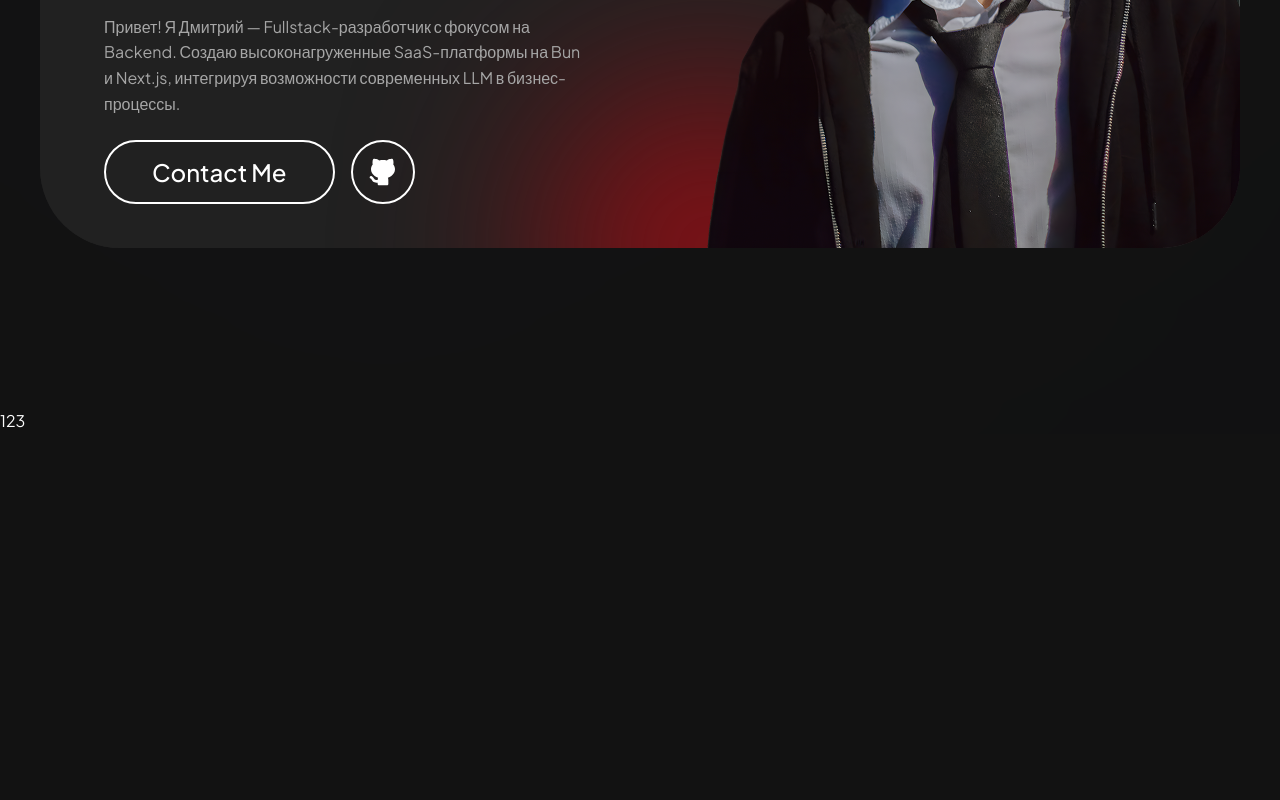
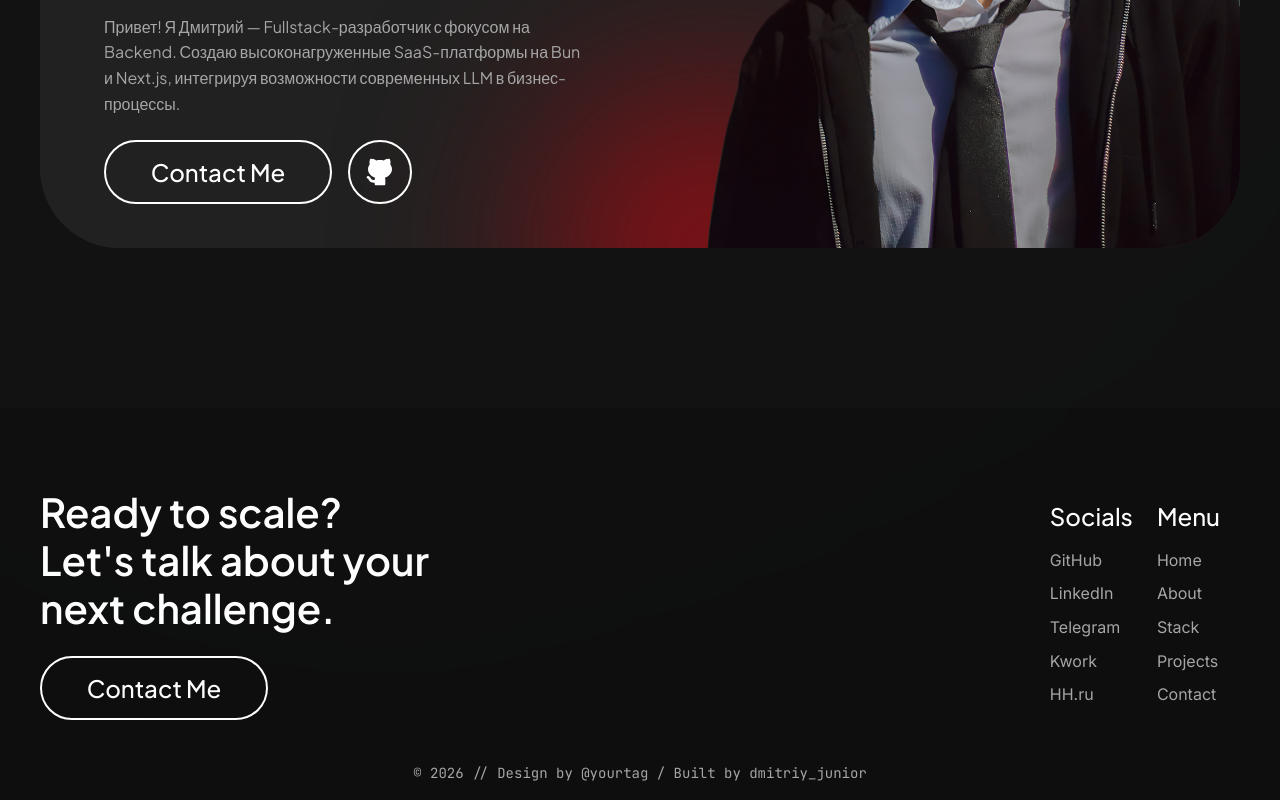
Before and after one commit to Andrets/andrets.github.io, a Next.js app: page / in a window 1280 px wide. Shown: the part 489-1289 px from the top of the page. Before the commit the page ends 923 px from the top, so only its background shows below. Built offline with nearby package versions, Linux system fonts and the light colour scheme.

Commit message:
footer; fix head section

```diff
--- a/assets/styles/globals.css
+++ b/assets/styles/globals.css
@@ -50,6 +50,10 @@
     --color-gradient: var(--color-gradient);
 }
 
+* {
+    box-sizing: border-box;
+}
+
 body {
     background-color: var(--background);
     color: var(--foreground);
--- a/components/home/footer.tsx
+++ b/components/home/footer.tsx
@@ -1,3 +1,70 @@
+import Link from "next/link";
+import { Button } from "@/components/ui/button";
+
 export function Footer() {
-  return <footer>123</footer>;
+  return (
+    <footer className="bg-secondary">
+      <div className="pt-20 pb-11 flex justify-between max-w-width mx-auto items-center">
+        <div className="flex flex-col gap-6 max-w-1/3">
+          <h2 className="text-[2.5rem] font-semibold leading-tightest">
+            Ready to scale?
+            <br />
+            Let{"'"}s talk about your next challenge.
+          </h2>
+          <Button variant="big" asChild>
+            <Link href="https://t.me/dmitriy_junior">Contact Me</Link>
+          </Button>
+        </div>
+        <div className="grid grid-cols-2 gap-6 font-serif">
+          <div className="flex flex-col gap-4">
+            <h3 className="text-2xl leading-tighter font-medium font-sans">
+              Socials
+            </h3>
+            <ul className="flex flex-col gap-2 text-secondary-grey">
+              <li>
+                <Link href="https://twitter.com/andrets">GitHub</Link>
+              </li>
+              <li>
+                <Link href="https://github.com/andrets">LinkedIn</Link>
+              </li>
+              <li>
+                <Link href="https://linkedin.com/in/andrets">Telegram</Link>
+              </li>
+              <li>
+                <Link href="https://instagram.com/andrets">Kwork</Link>
+              </li>
+              <li>
+                <Link href="https://andrets.github.io">HH.ru</Link>
+              </li>
+            </ul>
+          </div>
+          <div className="flex flex-col gap-4">
+            <h3 className="text-2xl leading-tighter font-medium font-sans">
+              Menu
+            </h3>
+            <ul className="flex flex-col gap-2 text-secondary-grey">
+              <li>
+                <Link href="/">Home</Link>
+              </li>
+              <li>
+                <Link href="/about">About</Link>
+              </li>
+              <li>
+                <Link href="/stack">Stack</Link>
+              </li>
+              <li>
+                <Link href="/projects">Projects</Link>
+              </li>
+              <li>
+                <Link href="/contact">Contact</Link>
+              </li>
+            </ul>
+          </div>
+        </div>
+      </div>
+      <span className="flex justify-center text-secondary-grey font-mono text-[0.875rem] leading-tight pb-4">
+        &copy; 2026 // Design by @yourtag / Built by dmitriy_junior
+      </span>
+    </footer>
+  );
 }
--- a/components/home/hero.tsx
+++ b/components/home/hero.tsx
@@ -1,6 +1,7 @@
 import Image from "next/image";
 import { Button } from "@/components/ui/button";
 import { Blob } from "@/components/blob";
+import Link from "next/link";
 
 export function Hero() {
   return (
@@ -39,14 +40,18 @@ export function Hero() {
             </div>
           </div>
           <div className="flex gap-4">
-            <Button type="big">Contact Me</Button>
-            <Button type="icon">
+            <Button variant="big" asChild>
+              <Link href="https://t.me/dmitriy_junior">Contact Me</Link>
+            </Button>
+            <Button variant="icon" asChild>
+              <Link href="https://github.com/Andrets">
                 <Image
                   src="/mingcute_github-fill.svg"
                   alt="GitHub"
                   width={32}
                   height={32}
                 />
+              </Link>
             </Button>
           </div>
         </div>
--- a/components/ui/button.tsx
+++ b/components/ui/button.tsx
@@ -1,27 +1,36 @@
 import { cn } from "@/lib/utils";
+import { Slot } from "@radix-ui/react-slot";
 
 const variants = {
-  primary: "h-16 px-6 rounded-3xl",
+  primary: "px-6 rounded-3xl",
   secondary: "h-7 px-3 rounded-[0.875rem] border",
-  icon: "h-16 px-3.5 rounded-full",
-  big: "h-16 px-11.5",
+  icon: "px-3.5 rounded-full",
+  big: "w-57 pl-11 pr-11",
 };
 
+// Используем интерфейс для чистоты кода
+interface ButtonProps extends React.ComponentProps<"button"> {
+  variant?: keyof typeof variants;
+  asChild?: boolean;
+}
+
 export function Button({
-  children,
-  type,
-}: {
-  children: React.ReactNode;
-  type?: keyof typeof variants;
-}) {
+  asChild = false,
+  variant = "primary",
+  className,
+  ...props
+}: ButtonProps) {
+  const Comp = asChild ? Slot : "button";
+
   return (
-    <button
+    <Comp
+      data-slot="button"
       className={cn(
-        "bg-transparent border-2 border-foreground rounded-4xl h-16 text-foreground font-medium text-2xl leading-tighter",
-        variants[type || "primary"],
+        "bg-transparent cursor-pointer border-2 border-foreground h-16 rounded-4xl text-foreground font-medium text-2xl leading-tighter flex items-center justify-center",
+        variants[variant],
+        className,
       )}
-    >
-      {children}
-    </button>
+      {...props}
+    />
   );
 }
--- a/package.json
+++ b/package.json
@@ -9,6 +9,7 @@
     "lint": "eslint"
   },
   "dependencies": {
+    "@radix-ui/react-slot": "^1.2.4",
     "clsx": "^2.1.1",
     "next": "16.1.3",
     "react": "19.2.3",
```
Also changed, not shown: 1 other file (tests, documents, lock files or other folders). Lines whose indentation alone changed are shown as unchanged.
